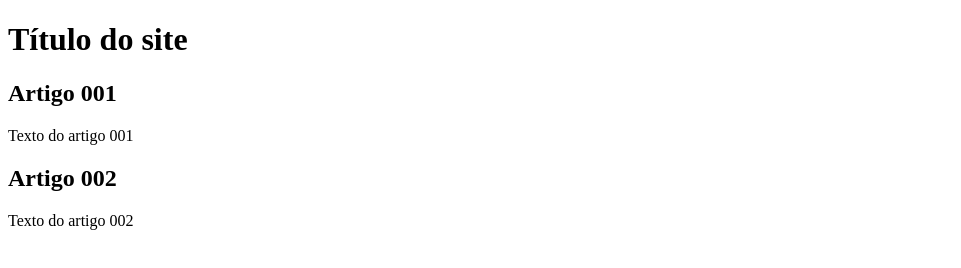
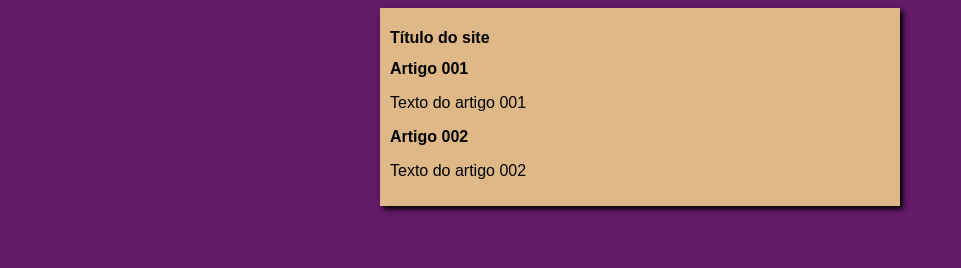
Before and after one commit to boxappdev/Projeto-Site, a plain HTML site: page index.html in a window 1280 px wide. Shown: the whole page, without its empty margins (0-961 px from the left). Drawn offline with Linux system fonts and the light colour scheme.

Commit message:
iniciei o design

```diff
--- /dev/null
+++ b/estilos/style.css
@@ -0,0 +1,18 @@
+/* o * antes das chaves quer dizer a configuracao padrao da pagina */
+
+* {
+    font-family: Arial, Helvetica, sans-serif;
+    font-size: 16px;
+}
+
+body {
+    background-color: rgb(99, 26, 105);
+}
+
+main {
+    background-color: burlywood;
+    width: 500px;
+    margin: auto;
+    padding: 10px;
+    box-shadow: 3px 3px 5px rgb(0, 0, 0);
+}
--- a/index.html
+++ b/index.html
@@ -4,6 +4,7 @@
     <meta charset="UTF-8">
     <meta name="viewport" content="width=device-width, initial-scale=1.0">
     <title>Título do Site</title>
+    <link rel="stylesheet" href="estilos/style.css">
 </head>
 <body>
     <main>
```
